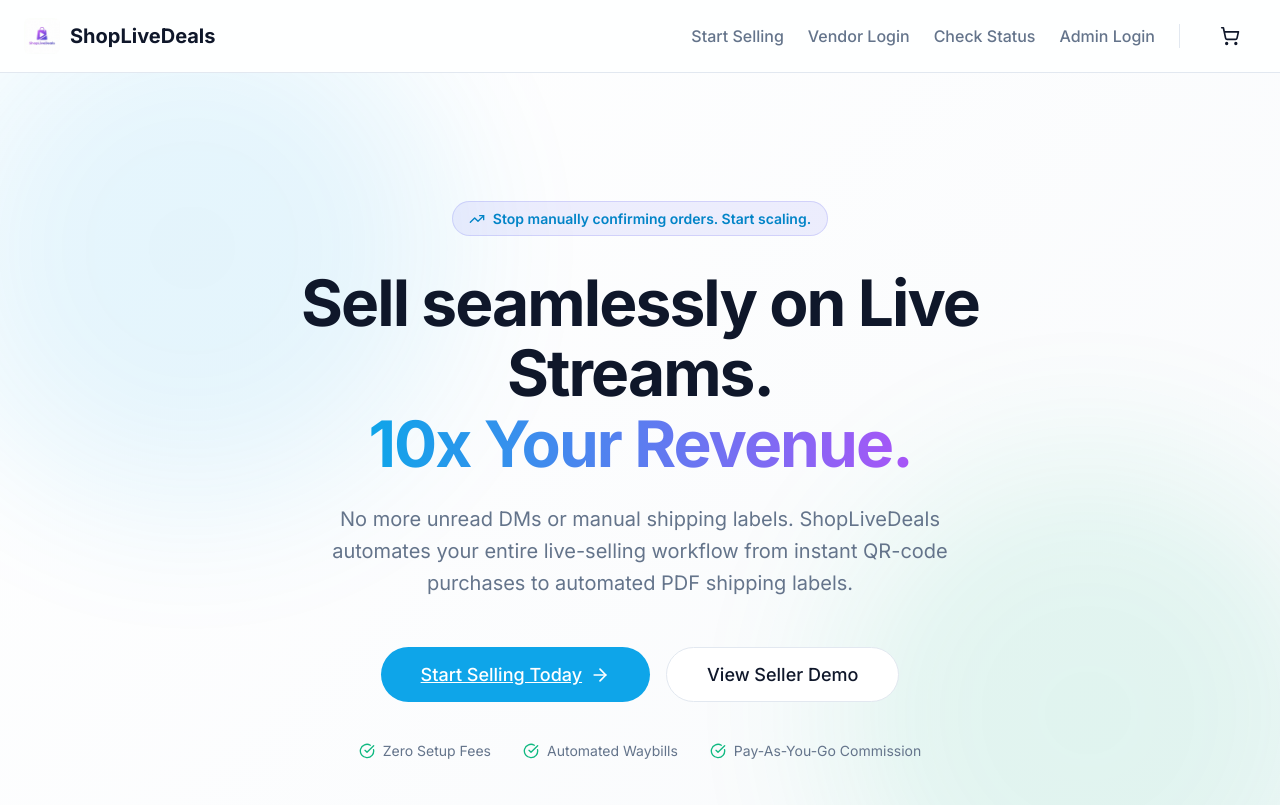
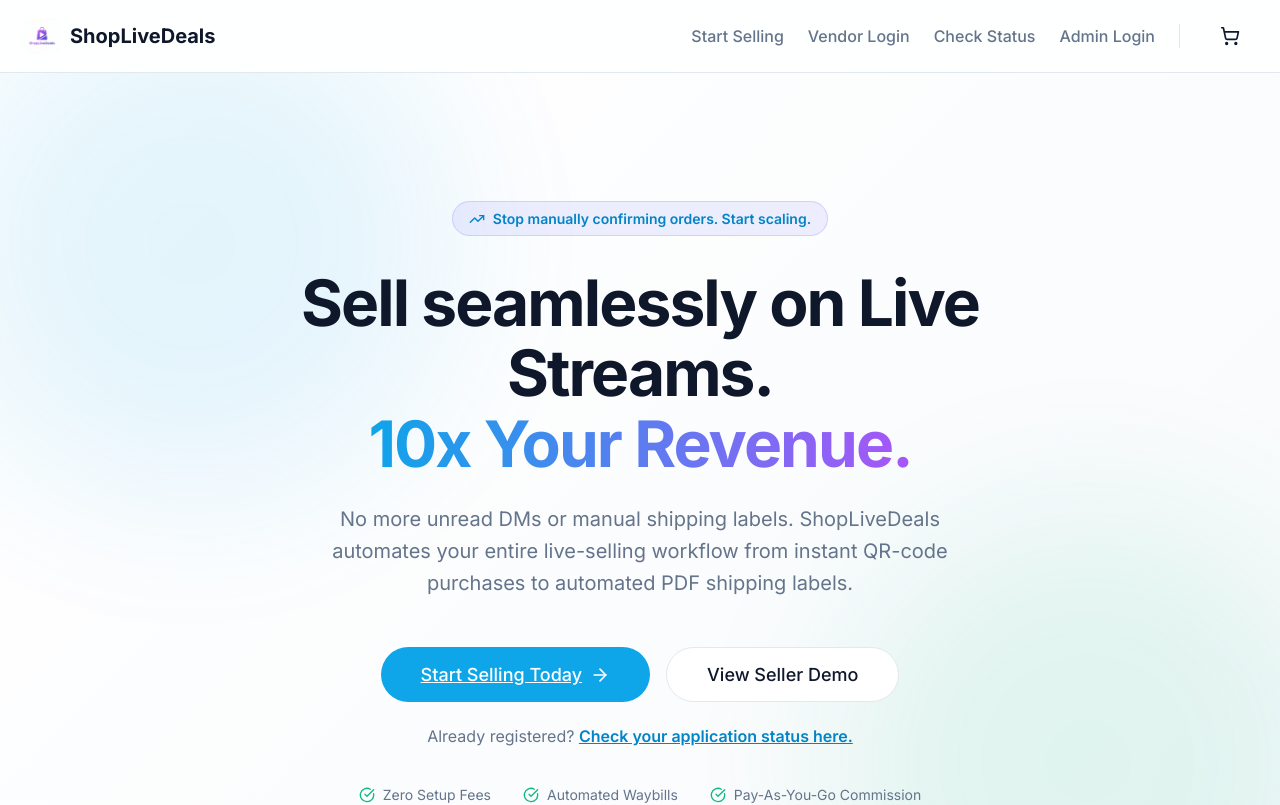
Before and after one commit to manikantaflipamz123-arch/electric-planetarium, a React (Vite) app: page / in a window 1280 px wide. Shown: the top 805 px of the page. Built offline with nearby package versions, Linux system fonts and the light colour scheme; no server answers.

Commit message:
UI(Landing): Add secondary Check Status CTAs below main buttons

```diff
--- a/src/pages/LandingPage.jsx
+++ b/src/pages/LandingPage.jsx
@@ -68,6 +68,11 @@
                         <button onClick={handleDemoVendor} className="btn btn-outline" style={{ padding: '1rem 2.5rem', fontSize: '1.125rem', background: 'white', borderRadius: 'var(--radius-full)' }}>
                             View Seller Demo
                         </button>
+                    </div>
+
+                    <div style={{ marginTop: '1.5rem', fontSize: '1rem' }}>
+                        <span style={{ color: 'var(--text-muted)' }}>Already registered? </span>
+                        <Link to="/status" style={{ color: 'var(--color-primary-dark)', fontWeight: 600, textDecoration: 'underline' }}>Check your application status here.</Link>
                     </div>
 
                     <div style={{ marginTop: '2.5rem', display: 'flex', gap: '2rem', justifyContent: 'center', color: 'var(--text-muted)', fontSize: '0.875rem', flexWrap: 'wrap' }}>
@@ -151,6 +156,11 @@
                             Apply as a Seller
                         </Link>
                     </div>
+
+                    <div style={{ marginTop: '1.5rem', fontSize: '1rem' }}>
+                        <span style={{ color: 'rgba(255,255,255,0.8)' }}>Already registered? </span>
+                        <Link to="/status" style={{ color: 'white', fontWeight: 600, textDecoration: 'underline' }}>Check your application status here.</Link>
+                    </div>
                 </div>
             </section>
         </div>
```
